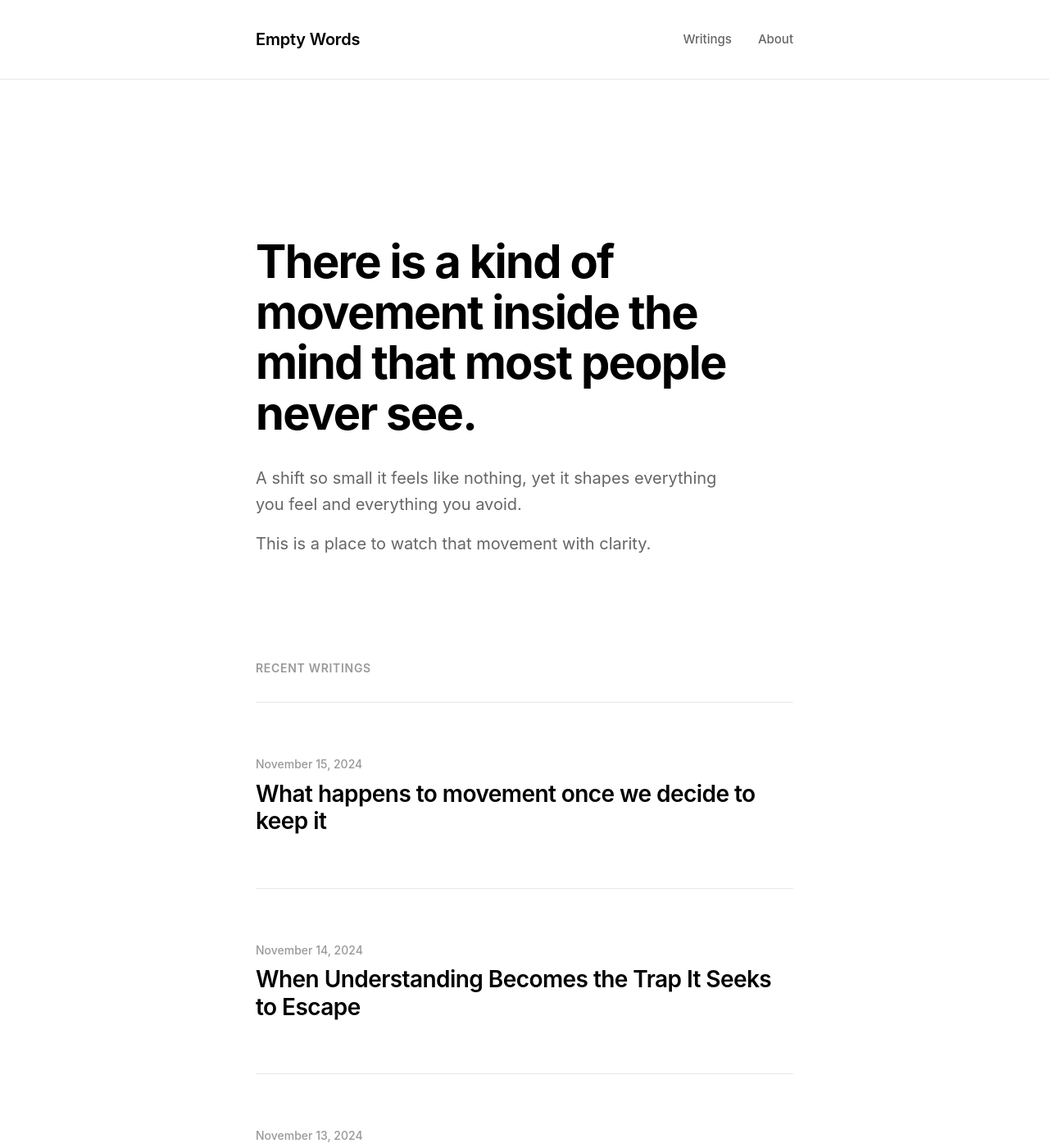
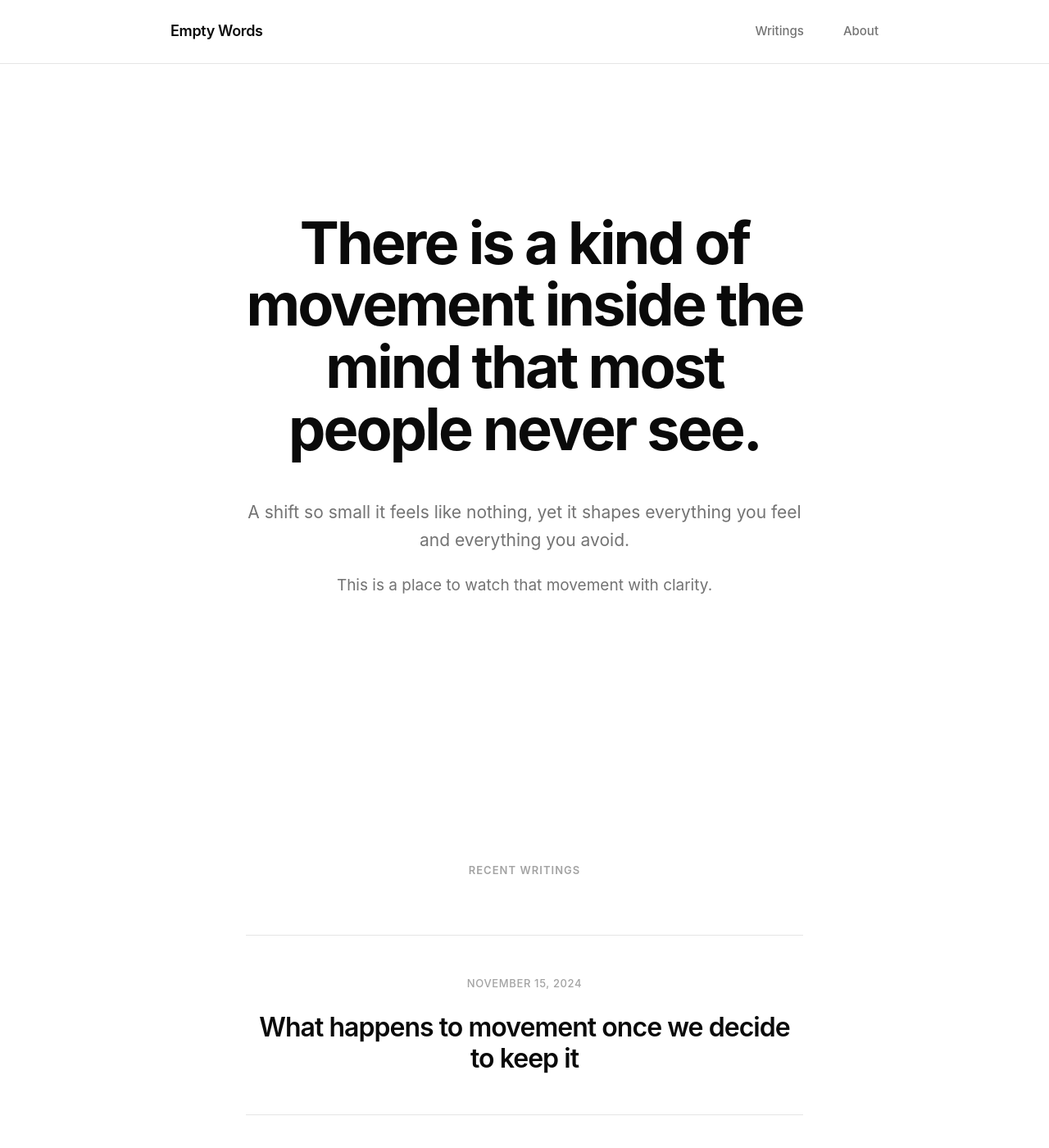
Before and after one commit to ladiossato/emptywords, a Jekyll site: the page built from index.md, in a window 1280 px wide and 1400 px high. Shown: the whole window at 82% size. Built offline with Jekyll 4.4.1, drawn with Linux system fonts in a browser that asks for light colours.

Commit message:
about page updated & CSS update v3

```diff
--- a/assets/css/style.css
+++ b/assets/css/style.css
@@ -1,6 +1,6 @@
 /* ========================================
    EMPTY WORDS
-   Clean. Modern. Refined.
+   Centered. Refined. Intentional.
    ======================================== */
 
 /* Reset */
@@ -12,23 +12,24 @@
 
 /* Variables */
 :root {
-    --text-primary: #000000;
-    --text-secondary: #666666;
-    --text-tertiary: #999999;
+    --text-primary: #0a0a0a;
+    --text-secondary: #737373;
+    --text-tertiary: #a3a3a3;
     --background: #ffffff;
-    --border: #e8e8e8;
-    --hover: #f5f5f5;
+    --border: #e5e5e5;
+    --hover: #fafafa;
 
-    --font-sans: -apple-system, BlinkMacSystemFont, 'Inter', 'SF Pro Display', 'Segoe UI', Roboto, 'Helvetica Neue', Arial, sans-serif;
+    --font-sans: -apple-system, BlinkMacSystemFont, 'SF Pro Display', 'Inter', 'Segoe UI', Roboto, sans-serif;
 
-    --space-xs: 8px;
-    --space-sm: 16px;
-    --space-md: 32px;
-    --space-lg: 64px;
-    --space-xl: 96px;
-    --space-2xl: 128px;
+    --space-xs: 12px;
+    --space-sm: 24px;
+    --space-md: 48px;
+    --space-lg: 72px;
+    --space-xl: 120px;
+    --space-2xl: 180px;
 
-    --max-width: 720px;
+    --max-width: 680px;
+    --max-width-wide: 960px;
 }
 
 /* Base */
@@ -48,35 +49,33 @@ body {
 /* Typography */
 h1, h2, h3, h4, h5, h6 {
     font-weight: 600;
-    line-height: 1.2;
-    letter-spacing: -0.02em;
+    line-height: 1.1;
+    letter-spacing: -0.03em;
 }
 
 h1 {
-    font-size: 48px;
+    font-size: 64px;
     font-weight: 700;
-    margin-bottom: var(--space-md);
 }
 
 h2 {
-    font-size: 32px;
-    margin-bottom: var(--space-sm);
+    font-size: 40px;
+    font-weight: 600;
 }
 
 h3 {
-    font-size: 24px;
-    margin-bottom: var(--space-sm);
+    font-size: 28px;
+    font-weight: 600;
 }
 
 p {
-    margin-bottom: var(--space-sm);
     line-height: 1.7;
 }
 
 a {
     color: var(--text-primary);
     text-decoration: none;
-    transition: color 0.15s ease;
+    transition: all 0.2s ease;
 }
 
 a:hover {
@@ -90,21 +89,23 @@ header {
     position: sticky;
     top: 0;
     z-index: 100;
+    backdrop-filter: blur(10px);
+    background: rgba(255, 255, 255, 0.9);
 }
 
 nav {
-    max-width: var(--max-width);
+    max-width: var(--max-width-wide);
     margin: 0 auto;
-    padding: var(--space-md) var(--space-md);
+    padding: var(--space-sm) var(--space-md);
     display: flex;
     justify-content: space-between;
     align-items: center;
 }
 
 .site-title {
-    font-size: 20px;
+    font-size: 18px;
     font-weight: 600;
-    letter-spacing: -0.01em;
+    letter-spacing: -0.02em;
 }
 
 .nav-links {
@@ -124,71 +125,88 @@ nav {
 
 /* Main */
 main {
-    max-width: var(--max-width);
+    max-width: var(--max-width-wide);
     margin: 0 auto;
-    padding: var(--space-2xl) var(--space-md);
+    padding: 0 var(--space-md);
     min-height: calc(100vh - 200px);
 }
 
 /* Home Page */
 .home {
-    padding-top: var(--space-lg);
+    display: flex;
+    flex-direction: column;
+    align-items: center;
+    padding-top: var(--space-2xl);
 }
 
 .home-intro {
+    text-align: center;
+    max-width: var(--max-width);
     margin-bottom: var(--space-2xl);
 }
 
 .home-intro h1 {
-    font-size: 56px;
+    font-size: 72px;
     font-weight: 700;
-    line-height: 1.1;
+    line-height: 1.05;
     margin-bottom: var(--space-md);
-    letter-spacing: -0.03em;
+    letter-spacing: -0.04em;
 }
 
 .home-intro p {
-    font-size: 20px;
+    font-size: 21px;
     line-height: 1.6;
     color: var(--text-secondary);
-    max-width: 600px;
+    margin-bottom: var(--space-sm);
+}
+
+.home-intro p:last-child {
+    font-size: 19px;
+}
+
+.recent-writings {
+    width: 100%;
+    max-width: var(--max-width);
+    margin-top: var(--space-xl);
 }
 
 .section-title {
-    font-size: 14px;
+    font-size: 13px;
     font-weight: 600;
     text-transform: uppercase;
-    letter-spacing: 0.05em;
+    letter-spacing: 0.08em;
     color: var(--text-tertiary);
-    margin-bottom: var(--space-md);
+    margin-bottom: var(--space-lg);
+    text-align: center;
 }
 
 .writing-preview {
-    padding: var(--space-lg) 0;
+    padding: var(--space-md) 0;
     border-top: 1px solid var(--border);
-    transition: background 0.15s ease;
+    text-align: center;
+    transition: all 0.2s ease;
 }
 
 .writing-preview:hover {
-    background: var(--hover);
-    margin: 0 calc(var(--space-md) * -1);
-    padding-left: var(--space-md);
-    padding-right: var(--space-md);
+    transform: translateY(-2px);
 }
 
 .writing-preview time {
     display: block;
-    font-size: 14px;
+    font-size: 13px;
     color: var(--text-tertiary);
-    margin-bottom: var(--space-xs);
+    margin-bottom: var(--space-sm);
     font-weight: 500;
+    text-transform: uppercase;
+    letter-spacing: 0.05em;
 }
 
 .writing-preview h3 {
-    font-size: 28px;
+    font-size: 32px;
     font-weight: 600;
     margin: 0;
-    letter-spacing: -0.02em;
+    letter-spacing: -0.03em;
+    line-height: 1.2;
 }
 
 .writing-preview h3 a {
@@ -201,6 +219,8 @@ main {
     font-size: 15px;
     font-weight: 500;
     color: var(--text-secondary);
+    text-align: center;
+    width: 100%;
 }
 
 .view-all:hover {
@@ -209,39 +229,44 @@ main {
 
 /* Writings Archive */
 .writings-archive {
-    padding-top: var(--space-lg);
+    padding-top: var(--space-2xl);
+    max-width: var(--max-width);
+    margin: 0 auto;
 }
 
 .writings-archive h1 {
+    text-align: center;
     margin-bottom: var(--space-2xl);
+    font-size: 64px;
 }
 
 .writing-item {
-    padding: var(--space-lg) 0;
+    padding: var(--space-md) 0;
     border-top: 1px solid var(--border);
-    transition: background 0.15s ease;
+    text-align: center;
+    transition: all 0.2s ease;
 }
 
 .writing-item:hover {
-    background: var(--hover);
-    margin: 0 calc(var(--space-md) * -1);
-    padding-left: var(--space-md);
-    padding-right: var(--space-md);
+    transform: translateY(-2px);
 }
 
 .writing-item time {
     display: block;
-    font-size: 14px;
+    font-size: 13px;
     color: var(--text-tertiary);
-    margin-bottom: var(--space-xs);
+    margin-bottom: var(--space-sm);
     font-weight: 500;
+    text-transform: uppercase;
+    letter-spacing: 0.05em;
 }
 
 .writing-item h2 {
-    font-size: 32px;
+    font-size: 36px;
     font-weight: 600;
     margin: 0;
-    letter-spacing: -0.02em;
+    letter-spacing: -0.03em;
+    line-height: 1.2;
 }
 
 .writing-item h2 a {
@@ -250,40 +275,41 @@ main {
 
 /* Individual Writing */
 .writing {
-    padding-top: var(--space-xl);
+    padding-top: var(--space-2xl);
+    max-width: var(--max-width);
+    margin: 0 auto;
 }
 
 .writing-header {
-    margin-bottom: var(--space-xl);
+    margin-bottom: var(--space-2xl);
     text-align: center;
 }
 
 .writing-header time {
     display: block;
-    font-size: 14px;
+    font-size: 13px;
     color: var(--text-tertiary);
     margin-bottom: var(--space-md);
     font-weight: 500;
+    text-transform: uppercase;
+    letter-spacing: 0.08em;
 }
 
 .writing-header h1 {
-    font-size: 52px;
+    font-size: 64px;
     font-weight: 700;
-    line-height: 1.1;
-    letter-spacing: -0.03em;
-    margin-bottom: 0;
-    max-width: 800px;
-    margin-left: auto;
-    margin-right: auto;
+    line-height: 1.05;
+    letter-spacing: -0.04em;
+    margin: 0;
 }
 
 .writing-content {
-    max-width: 640px;
+    max-width: 580px;
     margin: 0 auto var(--space-2xl);
 }
 
 .writing-content p {
-    font-size: 18px;
+    font-size: 19px;
     line-height: 1.8;
     margin-bottom: var(--space-lg);
     color: var(--text-primary);
@@ -292,12 +318,14 @@ main {
 .writing-content p:first-child {
     font-size: 21px;
     color: var(--text-secondary);
+    margin-bottom: var(--space-xl);
 }
 
 .writing-footer {
     padding-top: var(--space-xl);
     border-top: 1px solid var(--border);
     text-align: center;
+    margin-top: var(--space-2xl);
 }
 
 .writing-footer a {
@@ -312,31 +340,38 @@ main {
 
 /* About Page */
 .about {
-    padding-top: var(--space-xl);
-    max-width: 640px;
+    padding-top: var(--space-2xl);
+    max-width: 580px;
     margin: 0 auto;
 }
 
 .about h1 {
-    margin-bottom: var(--space-lg);
+    margin-bottom: var(--space-xl);
+    text-align: center;
+    font-size: 64px;
 }
 
 .about h2 {
     margin-top: var(--space-2xl);
-    margin-bottom: var(--space-md);
-    font-size: 28px;
+    margin-bottom: var(--space-lg);
+    font-size: 32px;
+    text-align: center;
 }
 
 .about p {
-    font-size: 18px;
+    font-size: 19px;
     line-height: 1.8;
-    margin-bottom: var(--space-md);
+    margin-bottom: var(--space-lg);
 }
 
 .about hr {
     border: none;
     border-top: 1px solid var(--border);
     margin: var(--space-2xl) 0;
+}
+
+.about a {
+    font-weight: 500;
 }
 
 /* Footer */
@@ -362,28 +397,31 @@ footer {
 
 .subscribe-link {
     display: inline-block;
-    padding: 14px 28px;
+    padding: 16px 32px;
     background: var(--text-primary);
     color: var(--background);
     font-size: 15px;
     font-weight: 600;
-    border-radius: 8px;
-    transition: opacity 0.15s ease;
-    margin: var(--space-sm) 0;
+    border-radius: 6px;
+    transition: all 0.2s ease;
+    margin: var(--space-md) 0;
 }
 
 .subscribe-link:hover {
-    opacity: 0.85;
+    transform: translateY(-1px);
+    box-shadow: 0 4px 12px rgba(0,0,0,0.1);
     color: var(--background);
 }
 
 .footer-note {
     font-size: 14px;
     color: var(--text-tertiary);
+    margin-top: var(--space-sm);
 }
 
 .footer-note a {
     color: var(--text-secondary);
+    font-weight: 500;
 }
 
 .footer-note a:hover {
@@ -393,9 +431,10 @@ footer {
 /* Responsive */
 @media (max-width: 768px) {
     :root {
+        --space-md: 32px;
         --space-lg: 48px;
-        --space-xl: 64px;
-        --space-2xl: 80px;
+        --space-xl: 72px;
+        --space-2xl: 96px;
     }
 
     body {
@@ -403,15 +442,15 @@ footer {
     }
 
     h1 {
-        font-size: 36px;
+        font-size: 48px;
     }
 
     h2 {
-        font-size: 28px;
+        font-size: 32px;
     }
 
     h3 {
-        font-size: 22px;
+        font-size: 24px;
     }
 
     nav {
@@ -419,7 +458,7 @@ footer {
     }
 
     .site-title {
-        font-size: 18px;
+        font-size: 17px;
     }
 
     .nav-links {
@@ -431,27 +470,35 @@ footer {
     }
 
     main {
-        padding: var(--space-xl) var(--space-sm);
+        padding: 0 var(--space-sm);
+    }
+
+    .home {
+        padding-top: var(--space-xl);
     }
 
     .home-intro h1 {
-        font-size: 40px;
+        font-size: 48px;
     }
 
     .home-intro p {
         font-size: 18px;
     }
 
+    .home-intro p:last-child {
+        font-size: 17px;
+    }
+
     .writing-preview h3 {
-        font-size: 24px;
+        font-size: 26px;
     }
 
     .writing-item h2 {
-        font-size: 26px;
+        font-size: 28px;
     }
 
     .writing-header h1 {
-        font-size: 36px;
+        font-size: 42px;
     }
 
     .writing-content p {
@@ -464,18 +511,34 @@ footer {
         font-size: 19px;
     }
 
+    .about h1 {
+        font-size: 48px;
+    }
+
+    .about h2 {
+        font-size: 28px;
+    }
+
     .about p {
         font-size: 17px;
+    }
+
+    .writings-archive h1 {
+        font-size: 48px;
     }
 }
 
 @media (prefers-color-scheme: dark) {
     :root {
-        --text-primary: #ffffff;
-        --text-secondary: #a0a0a0;
-        --text-tertiary: #707070;
-        --background: #000000;
+        --text-primary: #fafafa;
+        --text-secondary: #a3a3a3;
+        --text-tertiary: #737373;
+        --background: #0a0a0a;
         --border: #1a1a1a;
-        --hover: #0a0a0a;
+        --hover: #141414;
+    }
+
+    header {
+        background: rgba(10, 10, 10, 0.9);
     }
 }
```
Also changed, not shown: about.md (line endings or trailing spaces).
